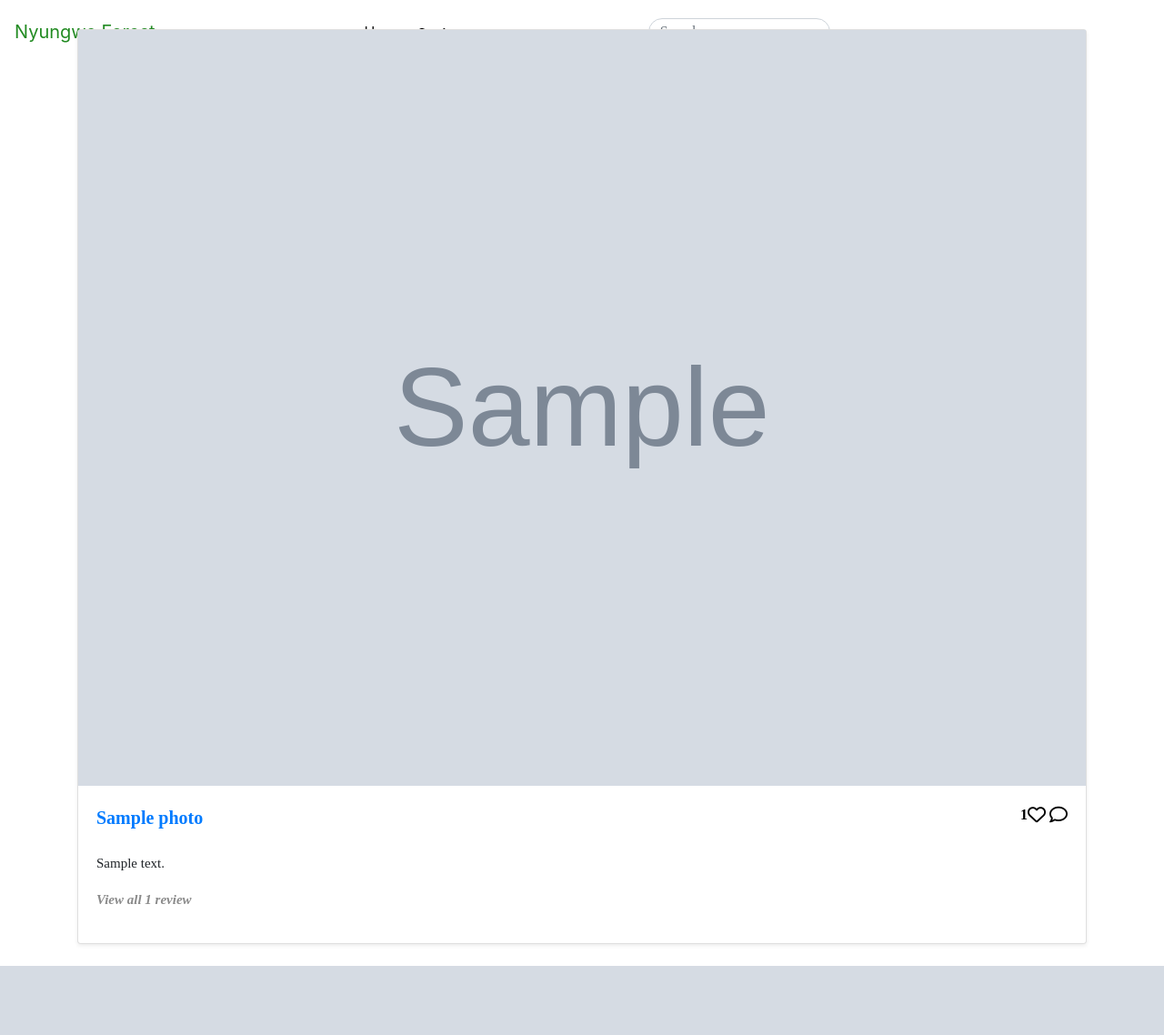
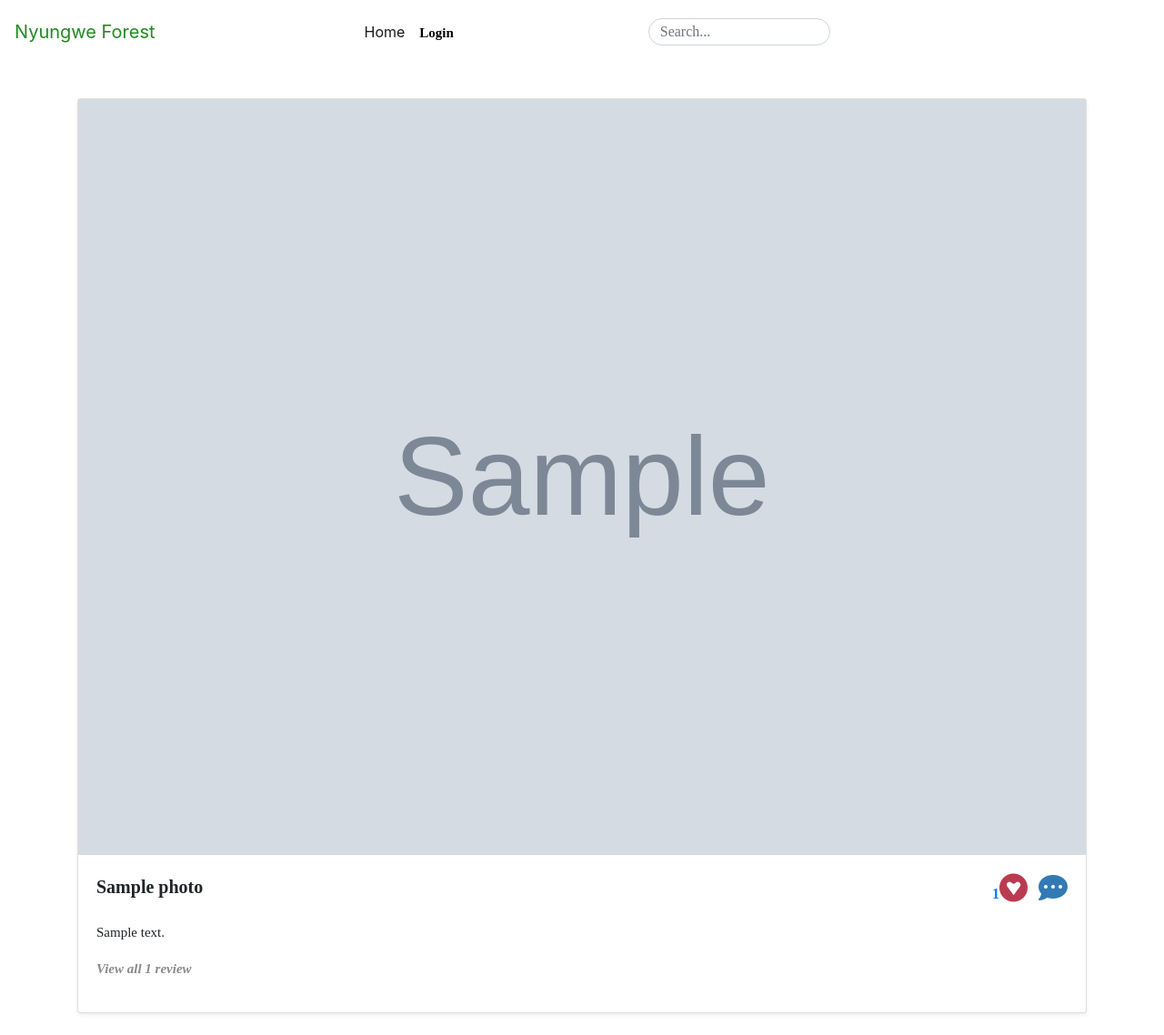
Before and after one commit to iamzilfa/TheBeautyOfNungweForest, a Django app: page /onephoto/1 in a window 1280 px wide. Shown: the whole page at 91% size. Before the commit the page ends 1062 px from the top, so only its background shows below. Run offline with Django 3.2, Linux system fonts and the light colour scheme; tables that the repository leaves empty hold one stand-in row (values such as "Sample post"); grey boxes marked "Sample" are stand-in pictures; some libraries are stand-ins or nearby versions; some web fonts are replaced.

Commit message:
modified photo.html

```diff
--- a/app/templates/photo.html
+++ b/app/templates/photo.html
@@ -3,7 +3,7 @@
 {% load static %}
 {% block content %}
 
-<div class="container" style="font-family:'Times New Roman', Times, serif;margin-top: -1cm;">
+<div class="container" style="font-family:'Times New Roman', Times, serif;margin-top: 3%;">
     <div class="row">
         <div class="col-md-12">
             <div class="card mb-4 shadow-sm">
@@ -13,17 +13,11 @@
 
                 <div class="card-body">
 
-                    <span style="font-weight: bold;font-size: 20px;"> <a
-                            href="{{image.link}}">{{image.title}}</a></span>
+                    <span style="font-weight: bold;font-size: 20px;">{{image.title}}</span>
 
                             <span style="float: right;"><a href="{% url 'like' image.id%}">
-                                <strong style="color:black">{{image.likes}}<i class="far fa-heart fa-lg"></i></strong>
-                            </a><a style="color: black;" href="{%url 'comment' image.id%}"><i
-                                    class="far fa-comment fa-lg"></i></a></span>
-                    <!-- &nbsp;&nbsp;
-                <a href="">{{all_ratings|length}}<i
-                class="fas fa-star"></i></a>  -->
-                    <!-- </span> -->
+                                <strong>{{image.likes}}<i class="fab fa-gratipay fa-2x" style="color: rgb(187, 58, 79);"></i></strong>
+                            </a>&nbsp;&nbsp;<a style="color: black;" href="{%url 'comment' image.id%}"><i class="fas fa-comment-dots fa-2x" style="color: rgb(50, 122, 182);"></i></a></span>
 
                     <br>
                     <br>
```
